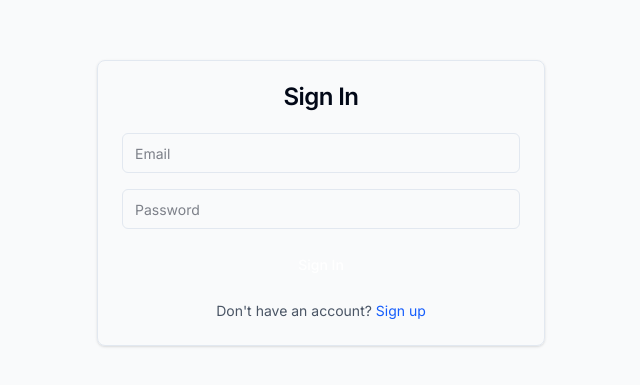
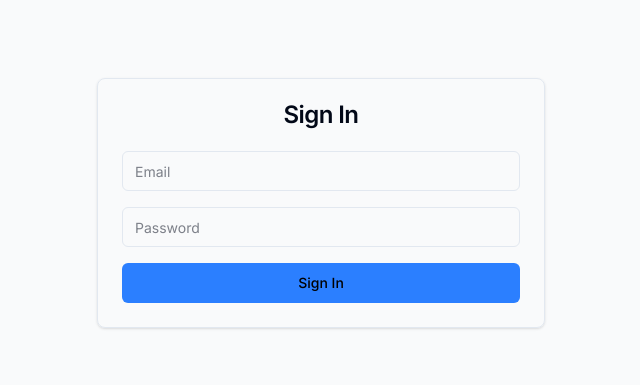
Before and after one commit to Chamara-Solbathandbeauty/instagram_web, a Next.js app: page /login in a window 1280 px wide. Shown: the part 197-582 px from the top of the page, without its empty margins (319-959 px from the left). Built offline with nearby package versions, Linux system fonts and the light colour scheme; no server answers.

Commit message:
Login button fix remove register

```diff
--- a/src/app/register/page.tsx
+++ b/src/app/register/page.tsx
@@ -1,5 +1,6 @@
-import RegisterForm from '@/components/auth/RegisterForm';
+import { redirect } from 'next/navigation';
 
 export default function RegisterPage() {
-  return <RegisterForm />;
+  // Register feature temporarily disabled - redirect to login
+  redirect('/login');
 }
--- a/src/components/auth/LoginForm.tsx
+++ b/src/components/auth/LoginForm.tsx
@@ -74,21 +74,22 @@
 
             <Button
               type="submit"
-              className="w-full"
+              className="w-full text-black bg-blue-500"
               disabled={isLoading}
             >
               {isLoading ? 'Signing in...' : 'Sign In'}
             </Button>
           </form>
 
-          <div className="mt-4 text-center">
+          {/* Register feature temporarily disabled */}
+          {/* <div className="mt-4 text-center">
             <p className="text-sm text-gray-600">
                 Don&apos;t have an account?{' '}
               <a href="/register" className="text-blue-600 hover:text-blue-500">
                 Sign up
               </a>
             </p>
-          </div>
+          </div> */}
         </CardContent>
       </Card>
     </div>
--- a/src/components/ui/Button.tsx
+++ b/src/components/ui/Button.tsx
@@ -3,7 +3,7 @@
 import { cn } from '@/lib/utils';
 
 const buttonVariants = cva(
-  'inline-flex items-center justify-center rounded-md text-sm font-medium transition-colors focus-visible:outline-none focus-visible:ring-2 focus-visible:ring-[#ef5a29] focus-visible:ring-offset-2 disabled:opacity-50 disabled:pointer-events-none ring-offset-background',
+  'inline-flex items-center justify-center rounded-md text-sm font-medium transition-colors focus-visible:outline-none focus-visible:ring-2 focus-visible:ring-primary focus-visible:ring-offset-2 disabled:opacity-50 disabled:pointer-events-none ring-offset-background',
   {
     variants: {
       variant: {
```
